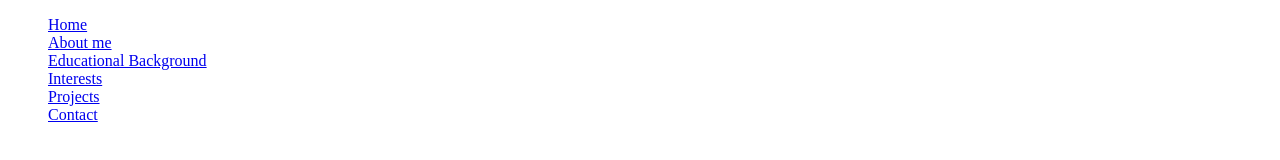
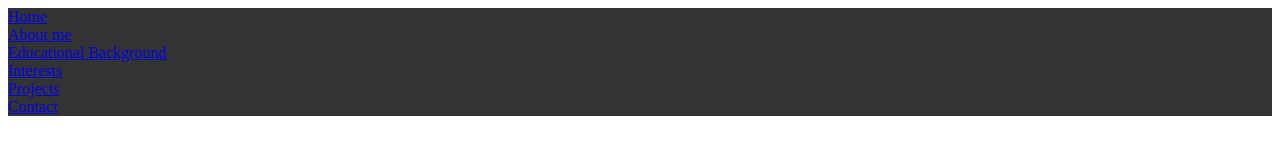
Before and after one commit to Conroy-a11y/Portfolio_Hackaton, a plain HTML site: page index.html in a window 1280 px wide. Drawn offline with Linux system fonts and the light colour scheme.

Commit message:
Update style.css
updating the ul root

```diff
--- a/style.css
+++ b/style.css
@@ -1,4 +1,8 @@
 ul{
 
   list-style-type: none;
+  margin: 0;
+  padding: 0;
+  overflow: hidden;
+  background-color: #333;
 }
```
